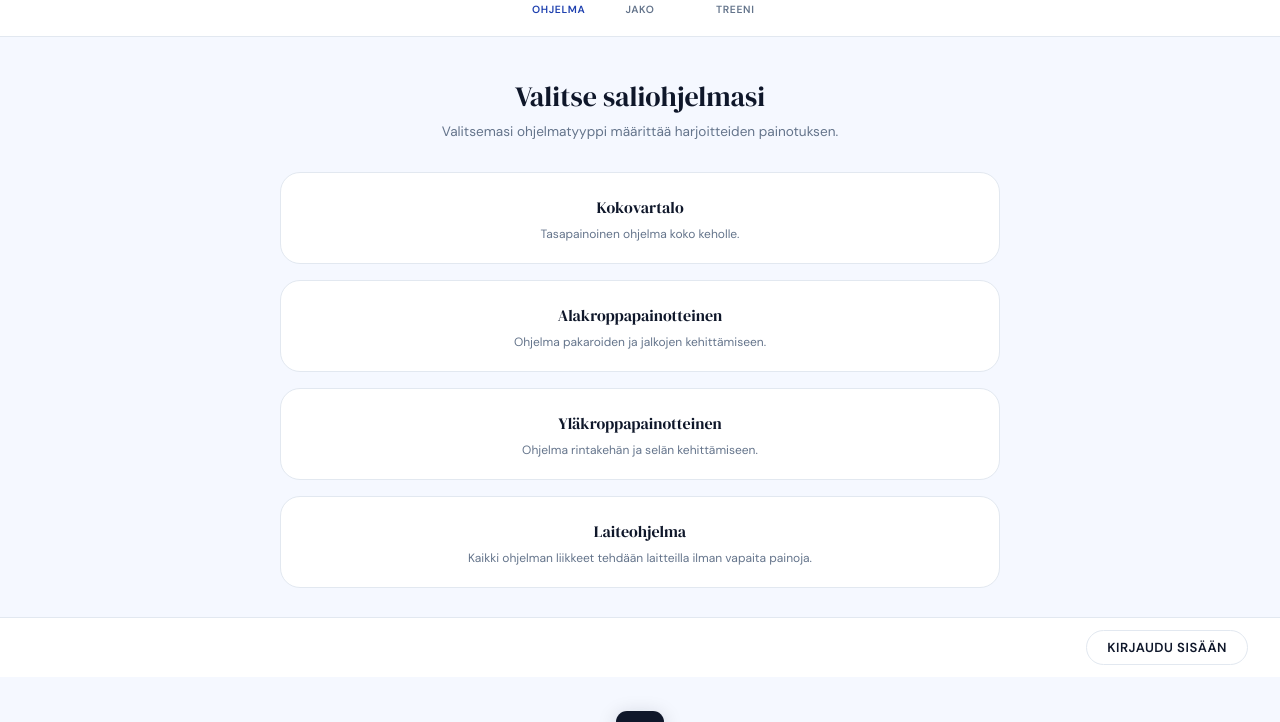
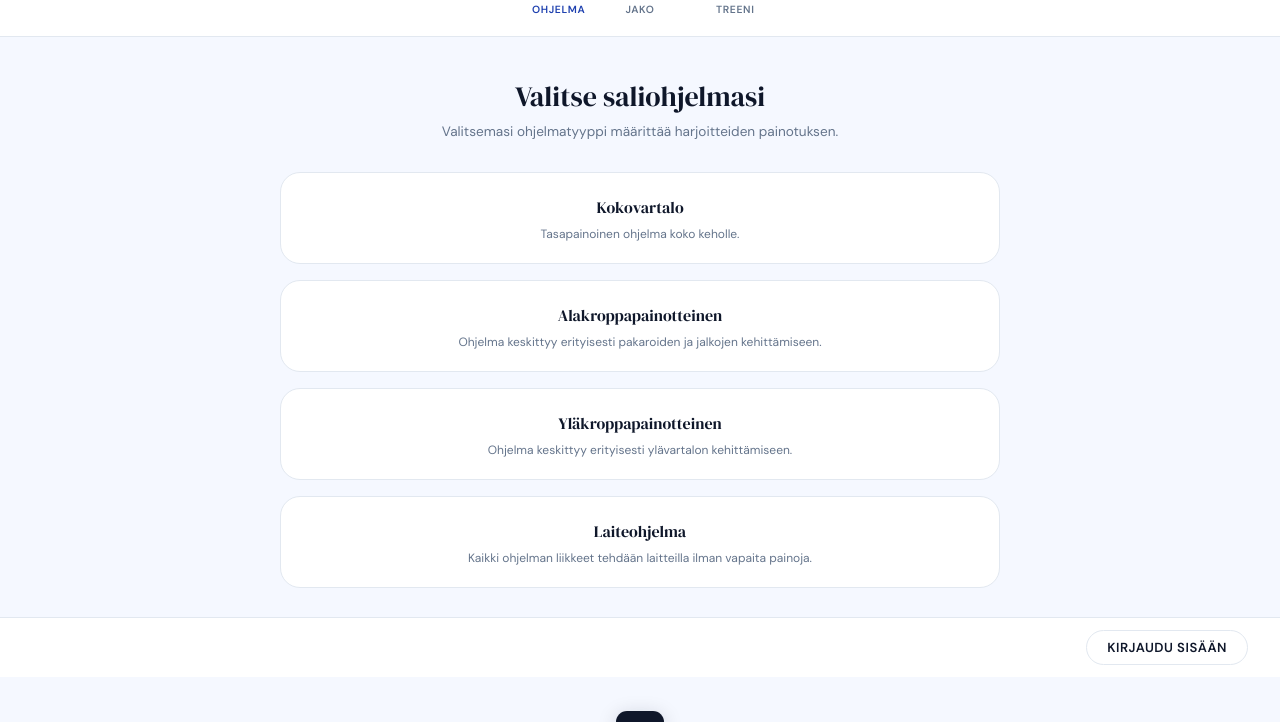
Before and after one commit to iisaaho/Kuntosaliohjelma, a website: page index.html in a window 1280 px wide. Shown: the part 123-845 px from the top of the page. Drawn offline with Linux system fonts and the light colour scheme.

Commit message:
Päivitä ohjelmakuvaukset

```diff
--- a/index.html
+++ b/index.html
@@ -1479,7 +1479,7 @@ const programs = {
     alakroppa: {
         label: 'Alakroppapainotteinen',
         labelHtml: 'Alakroppa-<br>painotteinen',
-        desc: 'Ohjelma pakaroiden ja jalkojen kehittämiseen.',
+        desc: 'Ohjelma keskittyy erityisesti pakaroiden ja jalkojen kehittämiseen.',
         splits: {
             2: [d('Treeni 1', DAYS.alakroppa_A),    d('Treeni 2', DAYS.ylakroppa_A)],
             3: [d('Treeni 1', DAYS.alakroppa_A),    d('Treeni 2', DAYS.ylakroppa_A),   d('Treeni 3', DAYS.alakroppa_B)],
@@ -1489,7 +1489,7 @@ const programs = {
     ylakroppa: {
         label: 'Yläkroppapainotteinen',
         labelHtml: 'Yläkroppa-<br>painotteinen',
-        desc: 'Ohjelma rintakehän ja selän kehittämiseen.',
+        desc: 'Ohjelma keskittyy erityisesti ylävartalon kehittämiseen.',
         splits: {
             2: [d('Treeni 1', DAYS.ylakroppa_A),    d('Treeni 2', DAYS.alakroppa_A)],
             3: [d('Treeni 1', DAYS.ylakroppa_A),    d('Treeni 2', DAYS.alakroppa_A),   d('Treeni 3', DAYS.ylakroppa_B)],
```
